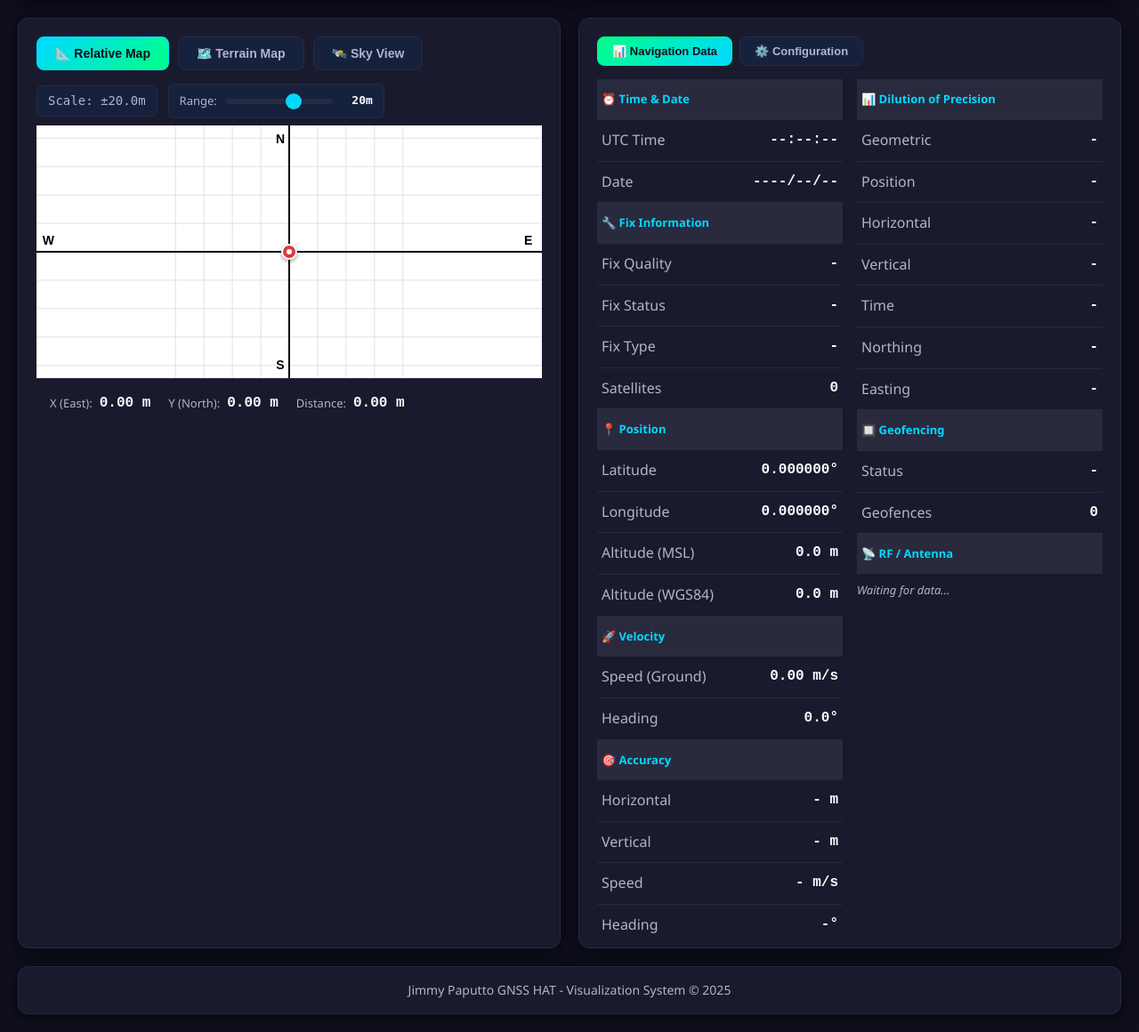
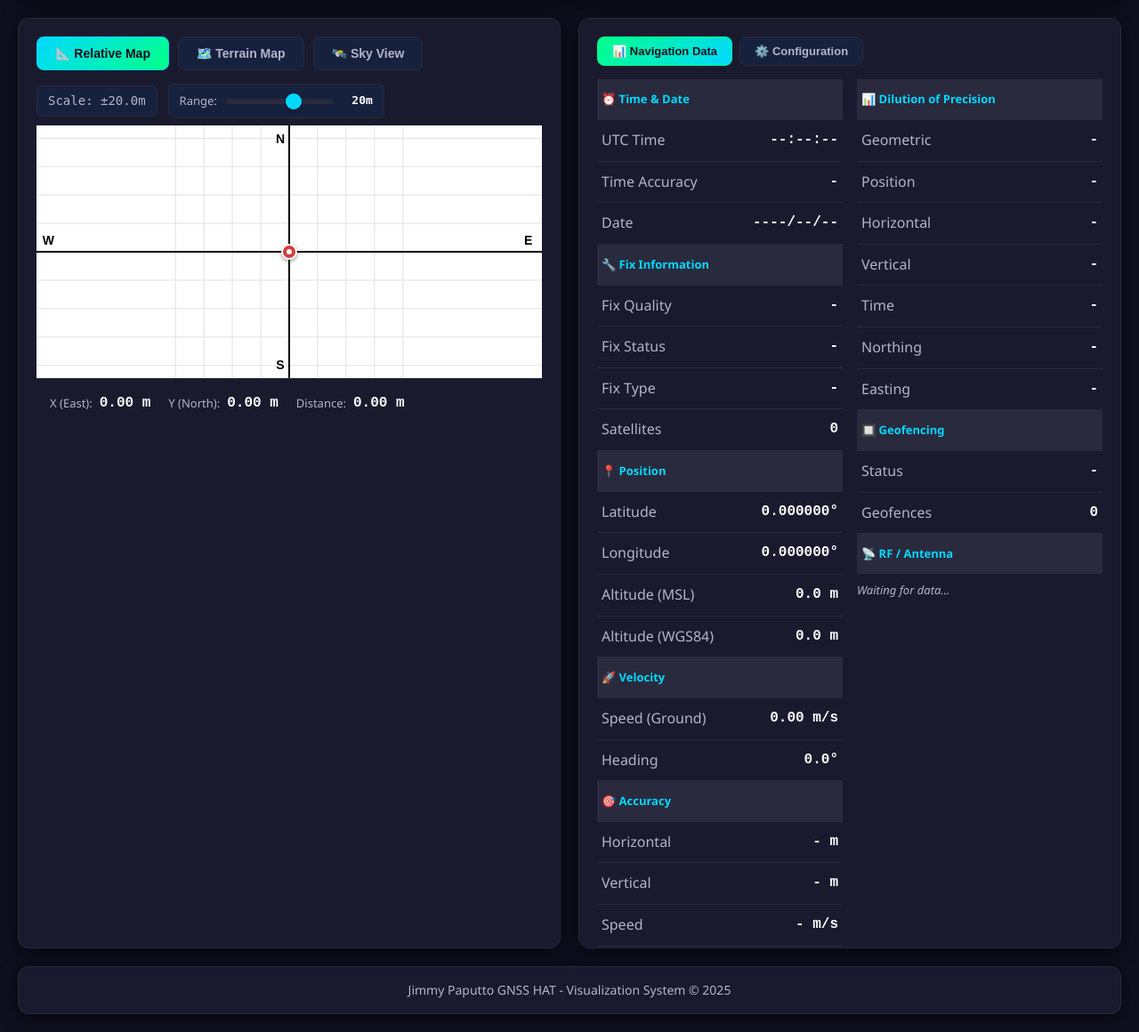
Before and after one commit to jimmypaputto/GnssHat, a Flask app: page / in a window 1280 px wide. Shown: the part 113-1273 px from the top of the page at 89% size. Run offline with Flask 3, Linux system fonts and the light colour scheme; parts of the project's set-up code (start-up, migrations or seed data) failed here and were passed over; some libraries are stand-ins or nearby versions.

Commit message:
add time accuracy

```diff
--- a/examples/Visualization/app.py
+++ b/examples/Visualization/app.py
@@ -184,6 +184,16 @@ def create_default_config():
     }
 
 
+def format_time_accuracy(accuracy_ns):
+    """Format time accuracy from nanoseconds to a human-readable string"""
+    if accuracy_ns < 1000:
+        return f"{accuracy_ns} ns"
+    elif accuracy_ns < 1_000_000:
+        return f"{accuracy_ns / 1000:.1f} µs"
+    else:
+        return f"{accuracy_ns / 1_000_000:.1f} ms"
+
+
 def nav_to_pvt_data(nav):
     """Convert Navigation object from GnssHat to pvt data dict for the frontend"""
     from jimmypaputto import gnsshat
@@ -216,8 +226,10 @@ def nav_to_pvt_data(nav):
     }
 
     utc_time = "N/A"
+    time_accuracy = "N/A"
     if pvt.utc_time and pvt.utc_time.valid:
         utc_time = f"{pvt.utc_time.hours:02d}:{pvt.utc_time.minutes:02d}:{pvt.utc_time.seconds:02d}"
+        time_accuracy = format_time_accuracy(pvt.utc_time.accuracy)
 
     date = "N/A"
     if pvt.date and pvt.date.valid:
@@ -237,6 +249,7 @@ def nav_to_pvt_data(nav):
         'fix_type': fix_type_map.get(pvt.fix_type, "Unknown"),
         'utc_time': utc_time,
         'date': date,
+        'time_accuracy': time_accuracy,
         'horizontal_accuracy': float(pvt.horizontal_accuracy),
         'vertical_accuracy': float(pvt.vertical_accuracy),
         'speed_accuracy': float(pvt.speed_accuracy),
@@ -522,8 +535,11 @@ def ros2_nav_to_pvt_data(nav_msg):
     }
 
     utc_time = "N/A"
+    time_accuracy = "N/A"
     if pvt.utc_valid:
         utc_time = f"{pvt.utc_hours:02d}:{pvt.utc_minutes:02d}:{pvt.utc_seconds:02d}"
+        if hasattr(pvt, 'utc_accuracy'):
+            time_accuracy = format_time_accuracy(pvt.utc_accuracy)
 
     date = "N/A"
     if pvt.date_valid:
@@ -545,6 +561,7 @@ def ros2_nav_to_pvt_data(nav_msg):
         'fix_type': fix_type_map.get(pvt.fix_type, "Unknown"),
         'utc_time': utc_time,
         'date': date,
+        'time_accuracy': time_accuracy,
         'horizontal_accuracy': float(pvt.horizontal_accuracy),
         'vertical_accuracy': float(pvt.vertical_accuracy),
         'speed_accuracy': float(pvt.speed_accuracy),
--- a/examples/Visualization/static/js/map.js
+++ b/examples/Visualization/static/js/map.js
@@ -409,6 +409,7 @@ function updateGPSData(data) {
     // Update data table
     updateDataField('data-utc-time', pvt.utc_time);
     updateDataField('data-date', pvt.date);
+    updateDataField('data-time-accuracy', pvt.time_accuracy);
     updateDataField('data-fix-quality', pvt.fix_quality);
     updateDataField('data-fix-status', pvt.fix_status);
     updateDataField('data-fix-type', pvt.fix_type);
--- a/examples/Visualization/templates/index.html
+++ b/examples/Visualization/templates/index.html
@@ -168,6 +168,10 @@
                             <tr>
                                 <td class="data-label">UTC Time</td>
                                 <td class="data-value" id="data-utc-time">--:--:--</td>
+                            </tr>
+                            <tr>
+                                <td class="data-label">Time Accuracy</td>
+                                <td class="data-value" id="data-time-accuracy">-</td>
                             </tr>
                             <tr>
                                 <td class="data-label">Date</td>
```
